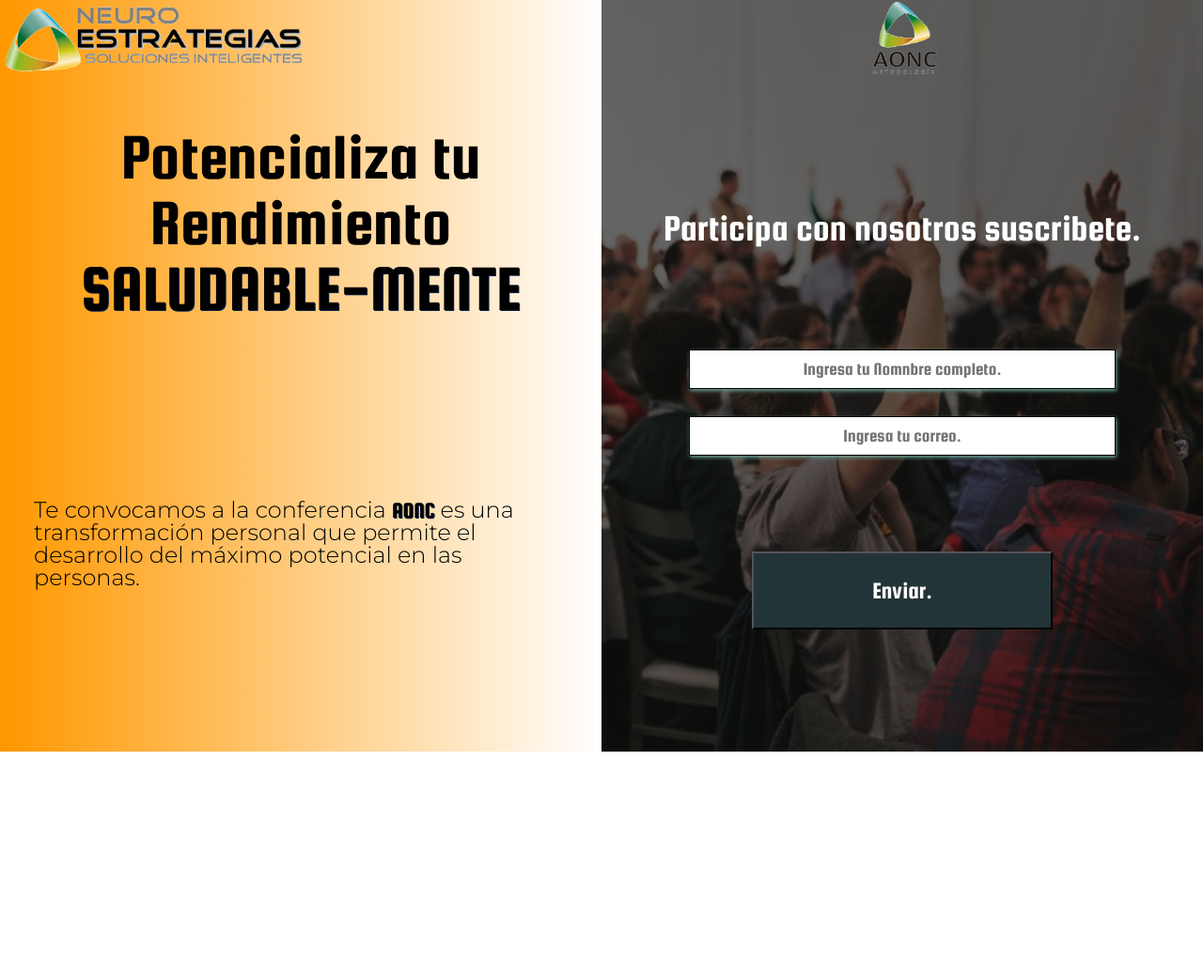
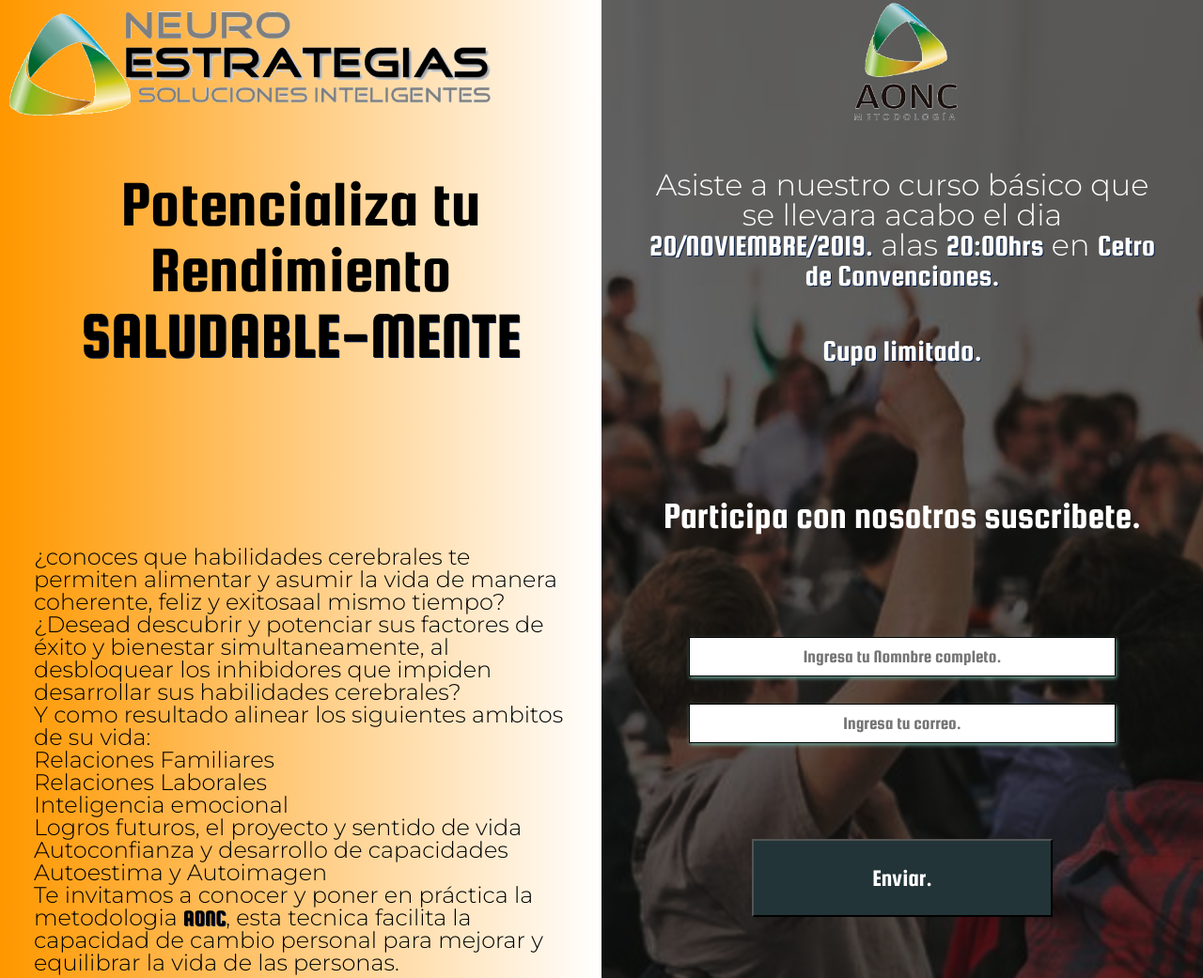
Before and after one commit to salj8009/landing, a plain HTML site: page index.html in a window 1280 px wide. Shown: the top 1041 px of the page at 94% size. Before the commit the page ends 800 px from the top, so only its background shows below. Drawn offline with Linux system fonts and the light colour scheme; some packages are replaced by stand-ins of ours; a script that the page names is missing.

Commit message:
se cambi contenido de texto

```diff
--- a/css/estilos.css
+++ b/css/estilos.css
@@ -5,11 +5,11 @@
   grid-template-rows: repeat(2, 1fr);
   grid-template-areas: "areaUno areaUno areaDos areaDos"
                  "areaUno areaUno areaDos areaDos";
-  height: 100vh;
+ /* height: 100vh;*/
 }
 .areaUno { grid-area: areaUno;
   /*background-color: #FFFFFF;*/
-  height: 100vh;
+ /* height: 100vh; */
     background:
      linear-gradient(
        to right,
@@ -67,6 +67,12 @@ ol {
   font-family: 'Montserrat', sans-serif;
   margin: 1.5em;
   font-size: 2em;
+}
+.textoAreaDos {
+  font-family: 'Montserrat', sans-serif;
+  margin: 1.5em;
+  font-size: 2em;
+  color: #FFFFFF;
 }
 
 strong {
--- a/index.html
+++ b/index.html
@@ -17,13 +17,26 @@
 	  	<img class="logo" src="img/nes.png">
 	  	<h1>Potencializa tu Rendimiento <strong>SALUDABLE-MENTE</strong></h1>
 	  		<div class="texto">
-			  	<p>Te convocamos a la conferencia <strong>AONC</strong> es una transformación personal que permite el desarrollo del máximo potencial en las personas.</p>
+			  	<p>¿conoces que habilidades cerebrales te permiten alimentar y asumir la vida de manera coherente, feliz y exitosaal mismo tiempo?</p>
+			  	<p>¿Desead descubrir y potenciar sus factores de éxito y bienestar simultaneamente, al desbloquear los inhibidores que impiden desarrollar sus habilidades cerebrales?</p>
+			  	<p>Y como resultado alinear los siguientes ambitos de su vida:</p>
+			  	<ul>
+			  		<li>Relaciones Familiares</li>
+			  		<li>Relaciones Laborales</li>
+			  		<li>Inteligencia emocional</li>
+			  		<li>Logros futuros, el proyecto y sentido de vida</li>
+			  		<li>Autoconfianza y desarrollo de capacidades</li>
+			  		<li>Autoestima y Autoimagen</li>
+			  	</ul>
+			  	<p>Te invitamos a conocer y poner en práctica la metodologia <strong>AONC</strong>, esta tecnica facilita la capacidad de cambio personal para mejorar y equilibrar la vida de las personas.</p>
 			  	<!--<h3 id="cf"><a href="">Como funciona?</a></h3> -->
 			<!--	<h3 id="cf"><a href="http://neuroestrategias.com/html/aonc.html" target="_blank">Más Información.</a></h3> -->
 		  	</div>
 	  </div>
 	  <div class="areaDos">
 	  		 <img class="logo" src="img/aonc.png">
+	  		 <p class="textoAreaDos">Asiste a nuestro curso básico que se llevara acabo el dia <strong>20/NOVIEMBRE/2019.</strong> alas <strong>20:00hrs</strong> en <strong>Cetro de Convenciones.</strong> </p>
+	  		 <p class="textoAreaDos"><strong>Cupo limitado.</strong></p>
 	  	<h3>Participa con nosotros suscribete.</h3>
 			<form id="formulario">
 				<input id="miNombre" class="ingresaDatos" type="text" placeholder="Ingresa tu Nomnbre completo." required></br>
--- a/js/app.js
+++ b/js/app.js
@@ -22,10 +22,10 @@ var formulario = document.getElementById('formulario');
 formulario.addEventListener("submit", my_func, true);
 
 //funcion que obtiene los datos del formulario
-/*     var miNombre = "";
+     var miNombre = "";
      var miCorreo = "";
      var nombre;
-     var correo; */
+     var correo;
 function datos(){
 
 
@@ -33,8 +33,14 @@ function datos(){
     if (document.getElementById('miNombre') != null) {
         nombre = document.getElementById("miNombre");
     }
+    else {
+      alert("no puede ir vacio el campo");
+    }
     if (document.getElementById('miCorreo') != null) {
        correo = document.getElementById("miCorreo");
+    }
+    else {
+      alert("no puede ir vacio el correo");
     }
 
 }
@@ -44,6 +50,7 @@ function datos(){
  datos();
 
 function guarda() {
+
 
 
   //se crea el registro en la base
```
